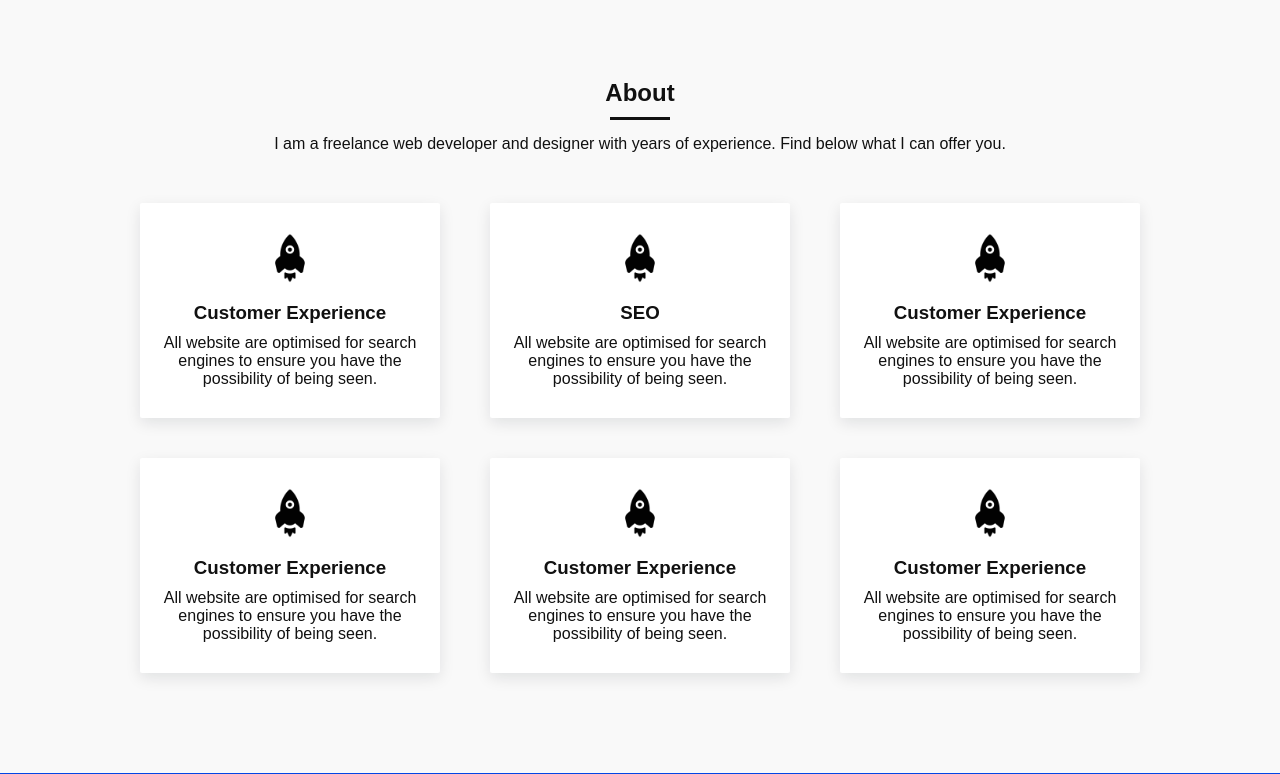
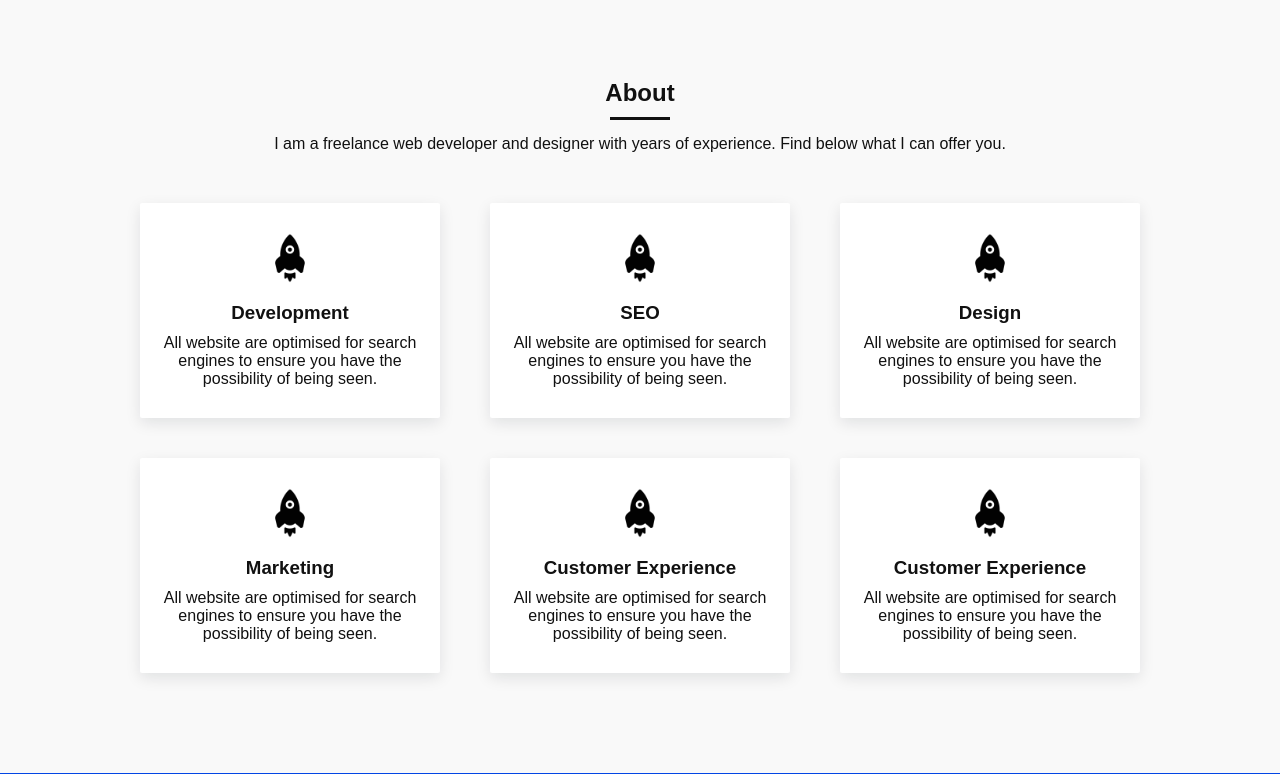
Before and after one commit to NunoGaioPereira/web-dev-portfolio, a PHP site: page / in a window 1280 px wide. Shown: the part 801-1575 px from the top of the page. Run offline with PHP 8.4, Linux system fonts and the light colour scheme.

Commit message:
style updates

```diff
--- a/css/main.css
+++ b/css/main.css
@@ -1,5 +1,5 @@
 :root {
-	--main-color: #0346E4;
+	--main-color: #0346E4; /* 4f8cf7 */
 	/*--main-color: #0f0f0f;*/
 	--secondary-color: #2868ff;
 	--nav-height: 60px;
@@ -341,6 +341,7 @@ nav.scrolled ul li a {
 .test .row .col:hover {
 	box-shadow: 0px 5px 15px rgba(10, 20, 30, 0.2);
 	transform: translateY(-12px);
+	color: var(--main-color);
 }
 
 .mind {
@@ -516,3 +517,7 @@ nav.scrolled ul li a {
 .contact form input, .contact form textarea {
 	border: 2px solid #111;
 }
+
+@media max-width(1200px) {
+
+}
--- a/index.html
+++ b/index.html
@@ -48,7 +48,7 @@
 		<div class="row">
 			<div class="col">
 				<img src="./img/rocket.png">
-				<h3>Customer Experience</h3>
+				<h3>Development</h3>
 				<p>All website are optimised for search engines to ensure you have the possibility of being seen.</p>
 			</div>
 			<div class="col">
@@ -58,12 +58,12 @@
 			</div>
 			<div class="col">
 				<img src="./img/rocket.png">
-				<h3>Customer Experience</h3>
+				<h3>Design</h3>
 				<p>All website are optimised for search engines to ensure you have the possibility of being seen.</p>
 			</div>
 			<div class="col">
 				<img src="./img/rocket.png">
-				<h3>Customer Experience</h3>
+				<h3>Marketing</h3>
 				<p>All website are optimised for search engines to ensure you have the possibility of being seen.</p>
 			</div>
 			<div class="col">
```
